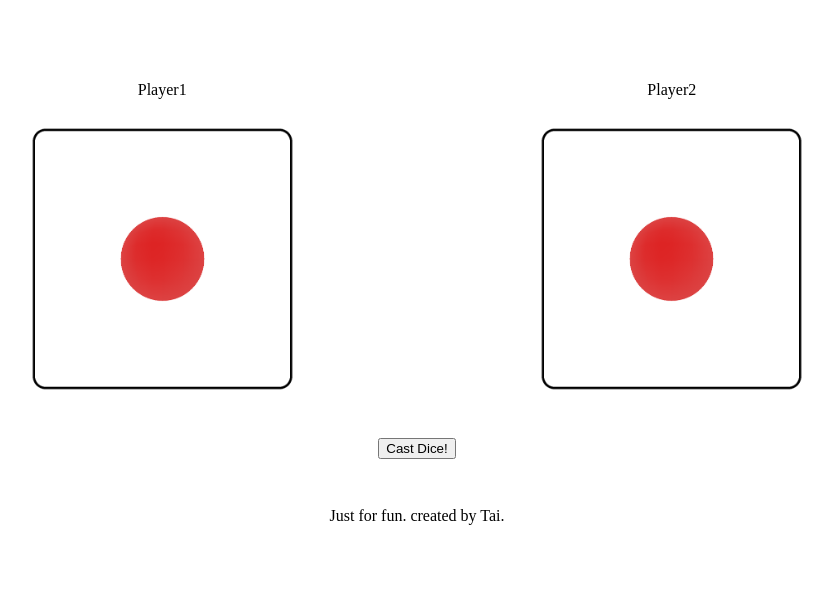
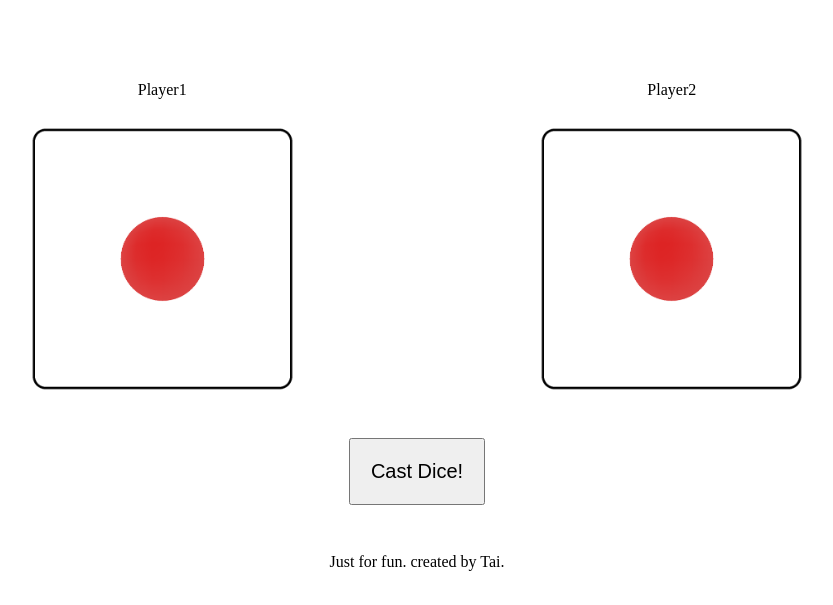
Before and after one commit to t-t11/Dice-Game, a plain HTML site: page index.html in a window 1280 px wide. Shown: the part 119-724 px from the top of the page, without its empty margins (223-1056 px from the left). Drawn offline with Linux system fonts and the light colour scheme.

Commit message:
change size of button

```diff
--- a/styles.css
+++ b/styles.css
@@ -24,3 +24,8 @@ img {
   width: 40%;
   display: inline-block;
 }
+
+button {
+  padding: 20px;
+  font-size: 20px;
+}
```
